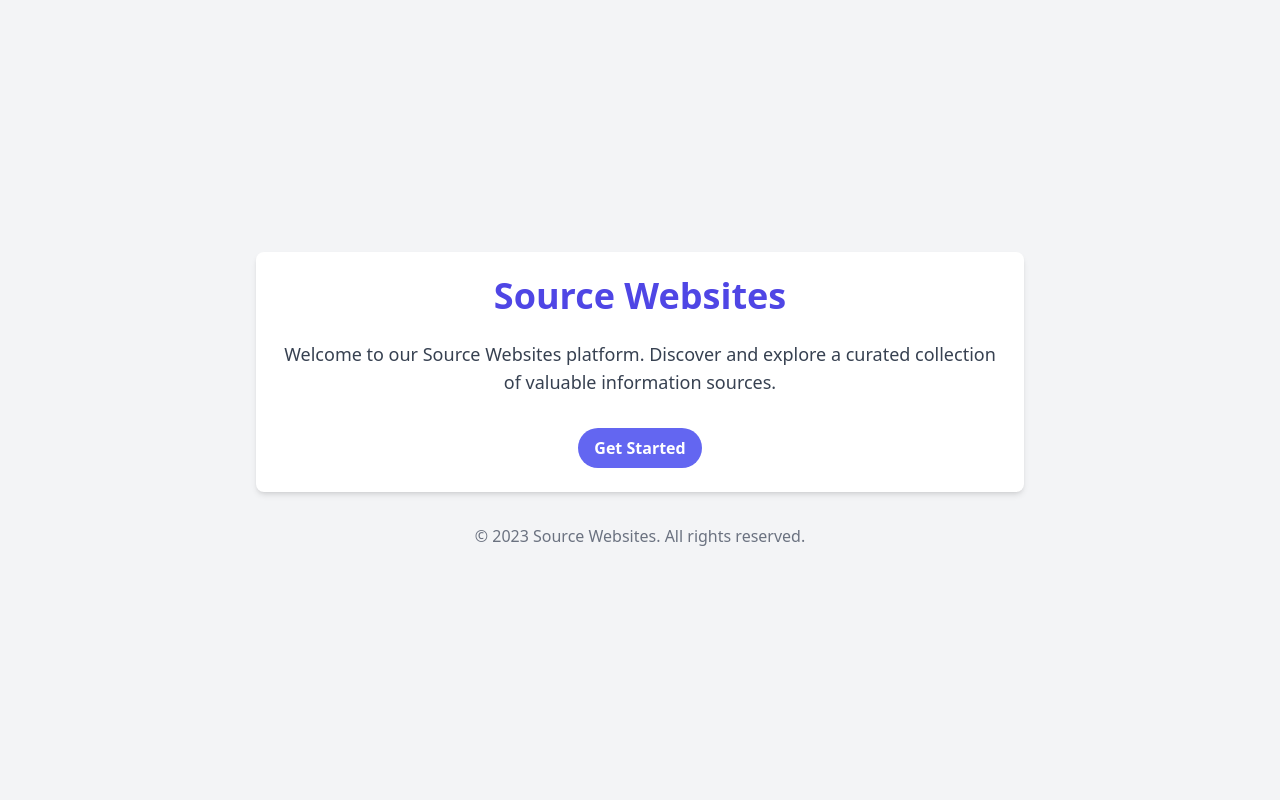
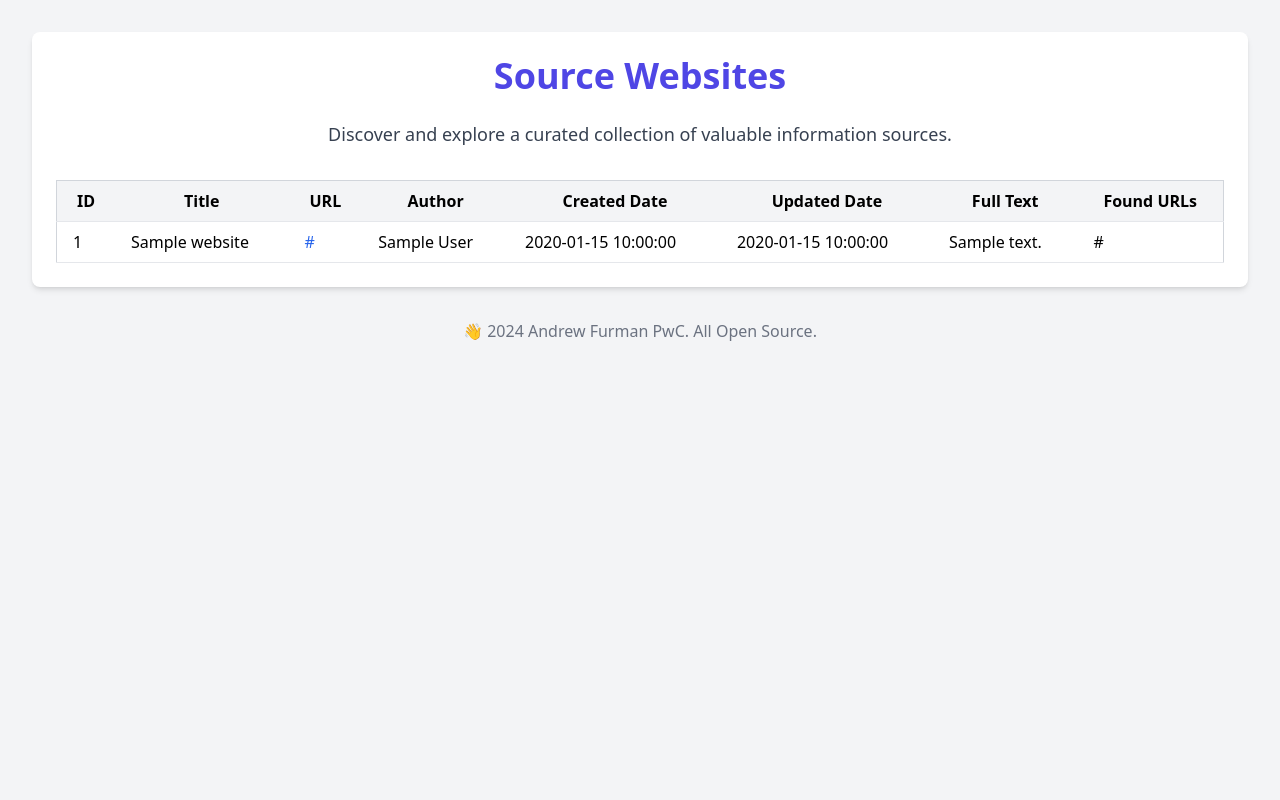
Before and after one commit to andrewfurman/Website-Link-Scraper, a Flask app: page / in a window 1280 px wide. Run offline with Flask 3, Linux system fonts and the light colour scheme; tables that the repository leaves empty hold one stand-in row (values such as "Sample post"); some libraries are stand-ins or nearby versions.

Commit message:
updated source websites html to display database table

```diff
--- a/source_websites/source_website_routes.py
+++ b/source_websites/source_website_routes.py
@@ -1,8 +1,19 @@
 from flask import Blueprint, render_template
+from sqlalchemy.orm import sessionmaker
+from sqlalchemy import create_engine
+import os
+from source_websites.source_website_model import SourceWebsite
 
 source_website_bp = Blueprint('source_website', __name__,
                               template_folder='templates')
 
+# Create engine and session
+engine = create_engine(os.environ['DATABASE_URL'])
+Session = sessionmaker(bind=engine)
+
 @source_website_bp.route('/')
 def index():
-    return render_template('source_websites.html')
+    session = Session()
+    websites = session.query(SourceWebsite).all()
+    session.close()
+    return render_template('source_websites.html', websites=websites)
--- a/source_websites/templates/source_websites.html
+++ b/source_websites/templates/source_websites.html
@@ -6,20 +6,53 @@
     <title>Source Websites</title>
     <script src="https://cdn.tailwindcss.com"></script>
 </head>
-<body class="bg-gray-100 min-h-screen flex flex-col items-center justify-center">
-    <div class="max-w-3xl mx-auto p-6 bg-white rounded-lg shadow-md">
+<body class="bg-gray-100 min-h-screen flex flex-col items-center justify-start p-8">
+    <div class="max-w-7xl mx-auto p-6 bg-white rounded-lg shadow-md w-full">
         <h1 class="text-4xl font-bold text-center mb-6 text-indigo-600">Source Websites</h1>
         <p class="text-lg text-gray-700 mb-8 text-center">
-            Welcome to our Source Websites platform. Discover and explore a curated collection of valuable information sources.
+            Discover and explore a curated collection of valuable information sources.
         </p>
-        <div class="flex justify-center">
-            <button class="bg-indigo-500 hover:bg-indigo-600 text-white font-bold py-2 px-4 rounded-full transition duration-300 ease-in-out transform hover:scale-105">
-                Get Started
-            </button>
+        <div class="overflow-x-auto">
+            <table class="min-w-full bg-white border border-gray-300">
+                <thead>
+                    <tr class="bg-gray-100">
+                        <th class="py-2 px-4 border-b">ID</th>
+                        <th class="py-2 px-4 border-b">Title</th>
+                        <th class="py-2 px-4 border-b">URL</th>
+                        <th class="py-2 px-4 border-b">Author</th>
+                        <th class="py-2 px-4 border-b">Created Date</th>
+                        <th class="py-2 px-4 border-b">Updated Date</th>
+                        <th class="py-2 px-4 border-b">Full Text</th>
+                        <th class="py-2 px-4 border-b">Found URLs</th>
+                    </tr>
+                </thead>
+                <tbody>
+                    {% for website in websites %}
+                    <tr>
+                        <td class="py-2 px-4 border-b">{{ website.id }}</td>
+                        <td class="py-2 px-4 border-b">{{ website.title }}</td>
+                        <td class="py-2 px-4 border-b"><a href="{{ website.url }}" class="text-blue-600 hover:underline">{{ website.url }}</a></td>
+                        <td class="py-2 px-4 border-b">{{ website.author }}</td>
+                        <td class="py-2 px-4 border-b">{{ website.created_date }}</td>
+                        <td class="py-2 px-4 border-b">{{ website.updated_date }}</td>
+                        <td class="py-2 px-4 border-b">
+                            <div class="max-h-20 overflow-y-auto">
+                                {{ website.full_text }}
+                            </div>
+                        </td>
+                        <td class="py-2 px-4 border-b">
+                            <div class="max-h-20 overflow-y-auto">
+                                {{ website.found_urls }}
+                            </div>
+                        </td>
+                    </tr>
+                    {% endfor %}
+                </tbody>
+            </table>
         </div>
     </div>
     <footer class="mt-8 text-center text-gray-500">
-        <p>&copy; 2023 Source Websites. All rights reserved.</p>
+        <p>👋 2024 Andrew Furman PwC. All Open Source.</p>
     </footer>
 </body>
 </html>
```
Also changed, not shown: init_db.py (+1 -19 lines), source_websites/source_website_model.py (+8 -8 lines).
